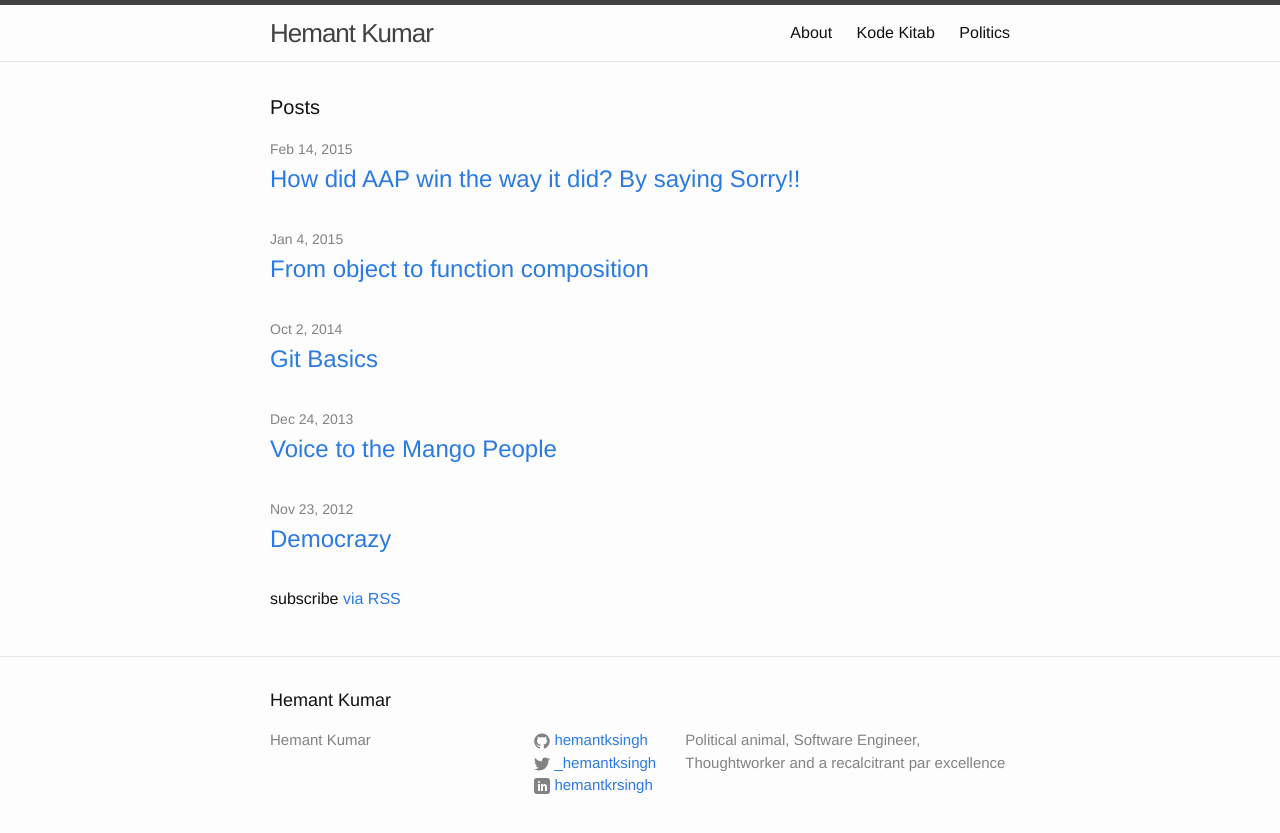
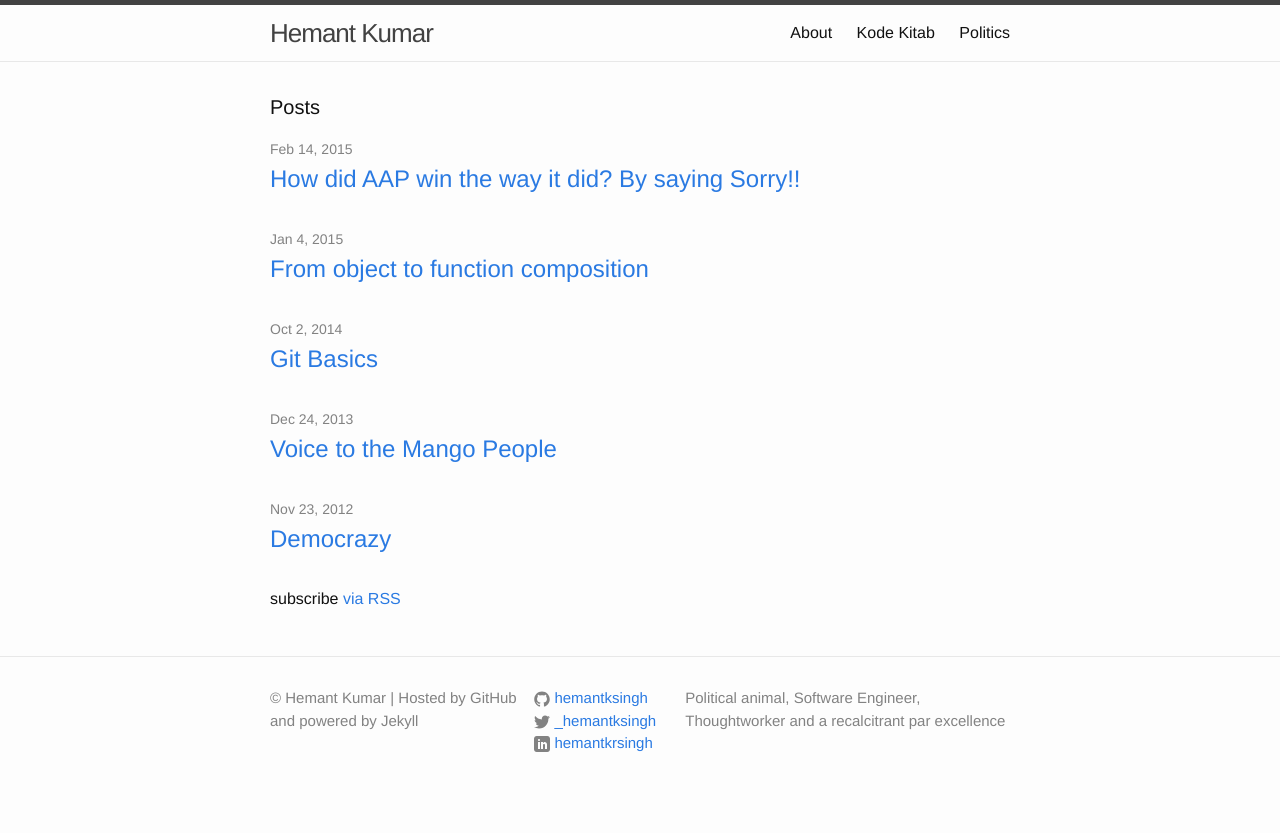
Before and after one commit to hemantksingh/hemantksingh.github.io, a Jekyll site: the page built from index.html, in a window 1280 px wide. Shown: the top 833 px of the page. Built offline with Jekyll 4.4.1, drawn with Linux system fonts in a browser that asks for light colours.

Commit message:
Changed the footer.
Included copyright and credits.

```diff
--- a/_config.yml
+++ b/_config.yml
@@ -7,6 +7,7 @@ url: "http://hemantkumar.net" # the base hostname & protocol for your site
 twitter_username: _hemantksingh
 github_username:  hemantksingh
 linkedin_username: hemantkrsingh
+footer: © Hemant Kumar | Hosted by GitHub and powered by Jekyll
 
 # Build settings
 markdown: kramdown
--- a/_includes/footer.html
+++ b/_includes/footer.html
@@ -2,12 +2,10 @@
 
   <div class="wrapper">
 
-    <h2 class="footer-heading">{{ site.title }}</h2>
-
     <div class="footer-col-wrapper">
       <div class="footer-col  footer-col-1">
         <ul class="contact-list">
-          <li>{{ site.title }}</li>
+          <li>{{ site.footer }}</li>
           <li><a href="mailto:{{ site.email }}">{{ site.email }}</a></li>
         </ul>
       </div>
```
